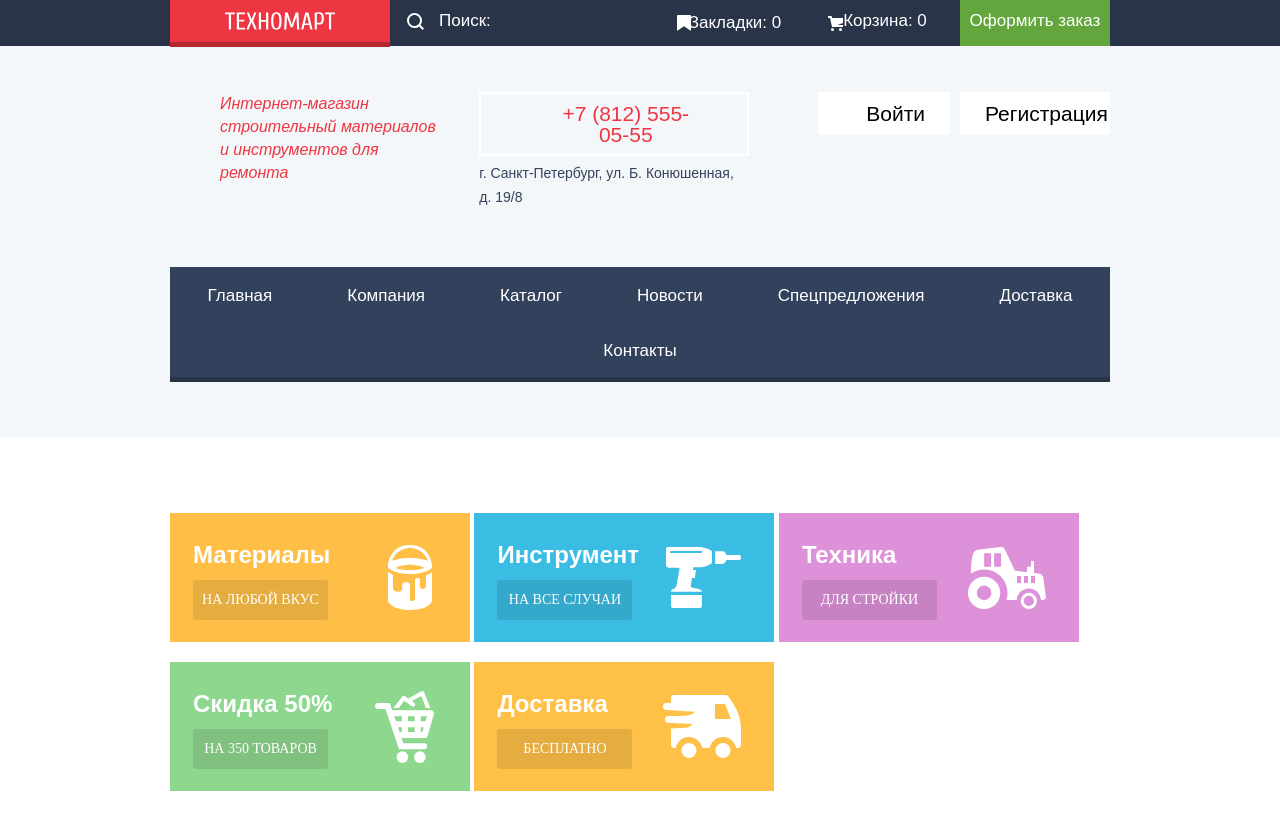
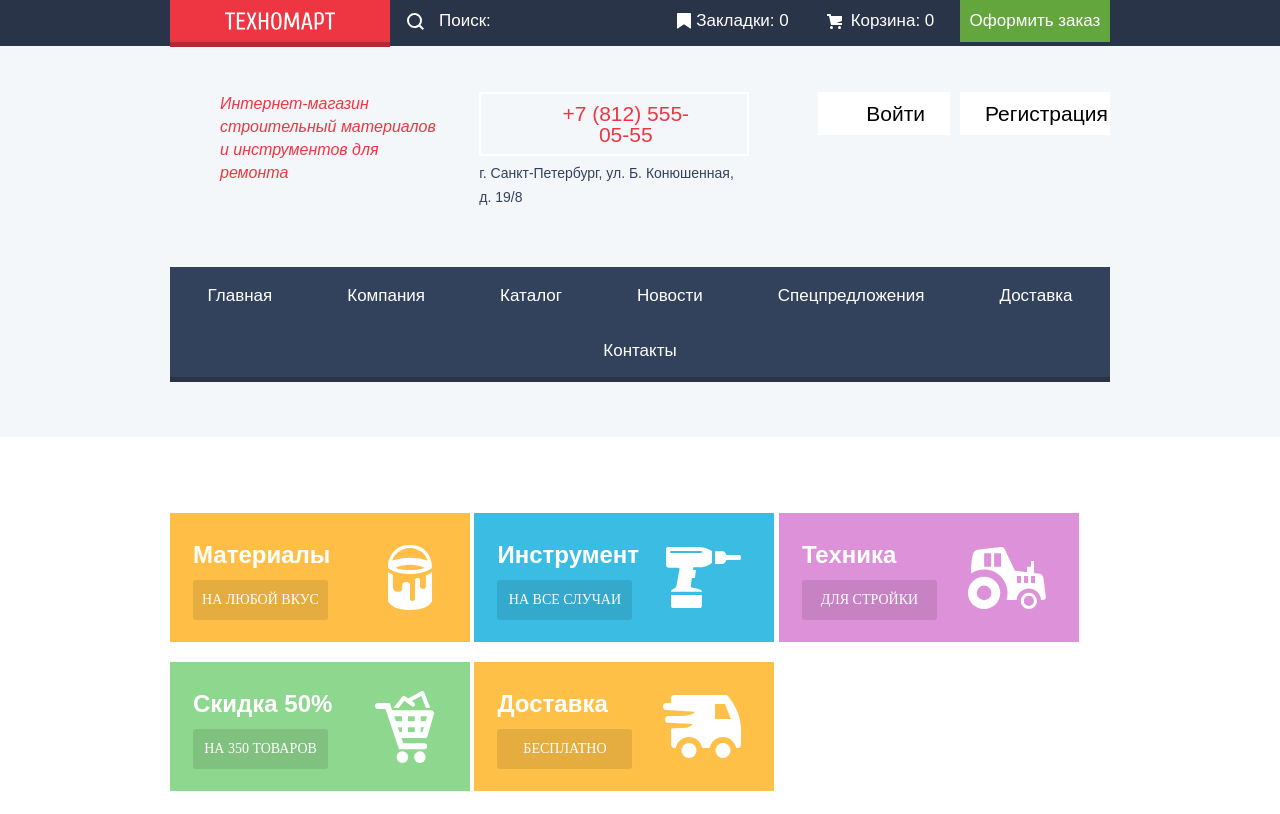
Before and after one commit to Rainbow-in-February/1104827-technomart-26, a plain HTML site: page index.html in a window 1280 px wide. Shown: the top 814 px of the page. Drawn offline with Linux system fonts and the light colour scheme; a web font is replaced by a local one.

Commit message:
Шапка

```diff
--- a/css/style.css
+++ b/css/style.css
@@ -66,6 +66,7 @@ header {
 .header-top-container {
     width: 940px;
     min-height: 42px;
+/*    height: 42px;*/
     margin-top: 0;
     margin-right: auto;
     margin-bottom: 46px;
@@ -76,7 +77,8 @@ header {
     flex-basis: 100%;
     flex-wrap: wrap;
     justify-content: flex-start;
-    align-items: stretch;
+/*    align-items: stretch; */
+    align-items: flex-start;
 }
 
 .header-logo {
@@ -194,6 +196,7 @@ input[type="search"]::-ms-input-placeholder {
     padding-left: 0;
     padding-top: 0;
     min-height: 42px;
+/*    min-height: 100%;*/
     flex-basis: 450px;
     flex-grow: 1;
     list-style: none;
@@ -211,20 +214,22 @@ input[type="search"]::-ms-input-placeholder {
     margin-right: 0;
     padding-left: 0;
     flex-basis: 150px;
+/*    min-height: 100%;*/
     min-height: 42px;
     flex-grow: 1;
     display: flex;
     justify-content: center;
-/*    align-items: center; */
+    align-items: flex-start;
 }
 
 .bookmarks,
 .cart,
 .order {
-    min-height: 42px;
+/*    min-height: 42px;*/
+    min-height: 100%;
     margin: 0;
-/*    min-width: 150px;
-      flex-basis: 100%; */
+    min-width: 150px;
+/*      flex-basis: 100%; */
     flex-grow: 1;
     padding-top: 12px;
     padding-bottom: 12px;
@@ -236,6 +241,11 @@ input[type="search"]::-ms-input-placeholder {
     color: #fff;
 }
 
+.bookmarks,
+.cart {
+    padding-left: 15px;
+}
+
 .order {
     background: #63a63e;
 }
@@ -258,12 +268,12 @@ input[type="search"]::-ms-input-placeholder {
     background-color: #518534;
 }
 
-.cart-navigation li:first-child {
+.cart-navigation li:first-of-type {
     background-image: url("../img/icon-bookmark.svg");
     background-repeat: no-repeat;
     background-size: 14px;
     background-position: 17px center;
-    align-self: center;
+    align-self: flex-start;
 
 /*    как задать цвет и прозрачность иконке?
 opacity 30%
@@ -277,11 +287,12 @@ active 50%
 
 
 
-.cart-navigation li:nth-child(2) {
+.cart-navigation li:nth-of-type(2) {
     background-image: url("../img/icon-cart.svg");
     background-repeat: no-repeat;
     background-size: 15px;
-    background-position: 18px center;
+    background-position: 17px center;
+    align-self: flex-start;
 /*   как задать цвет иконке?
 opacity 30%
 hover 100%
@@ -290,7 +301,7 @@ active 50%
 }
 
 /*
-!!! между кнопками закладки, корзина и поиск есть зазоры
+.cart-full {background-color: #ee3643;}
 */
 
 /*
```
